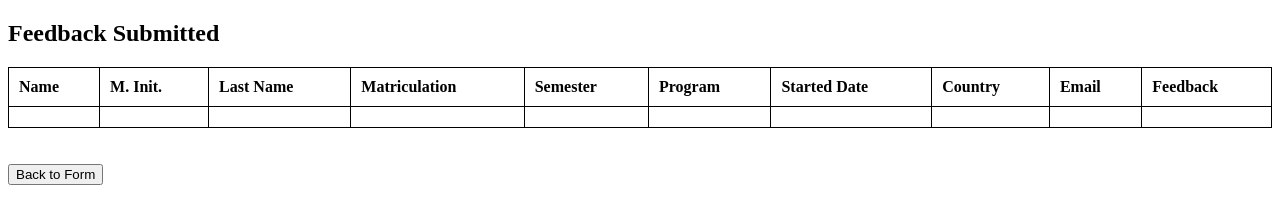
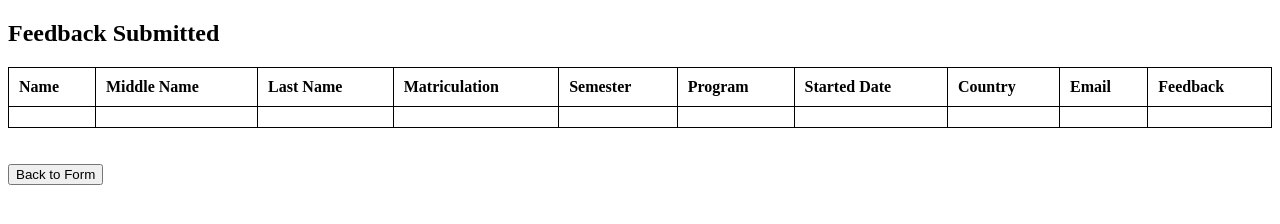
Before and after one commit to rohand575/SRH-Software-Development, a plain HTML site: page feedback_result.html in a window 1280 px wide. Drawn offline with Linux system fonts and the light colour scheme.

Commit message:
Update feedback_result.html

```diff
--- a/feedback_result.html
+++ b/feedback_result.html
@@ -25,7 +25,7 @@
         <thead>
             <tr>
                 <th>Name</th>
-                <th>M. Init.</th>
+                <th>Middle Name</th>
                 <th>Last Name</th>
                 <th>Matriculation</th>
                 <th>Semester</th>
```
